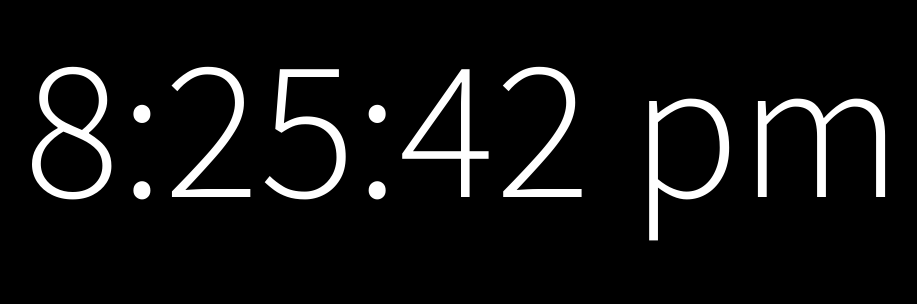
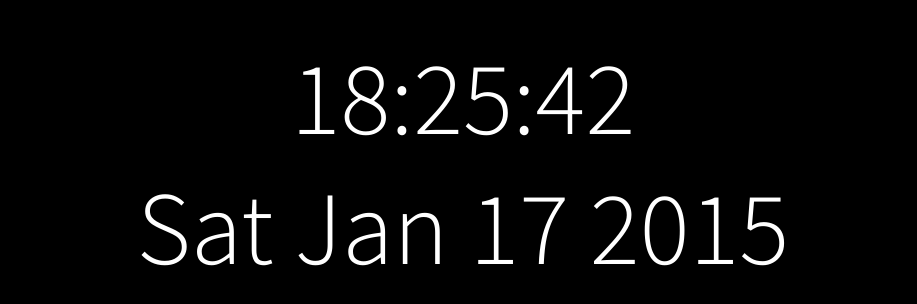
Before and after one commit to mattmolo/MHacksV, a plain HTML site: page modules/time.html in a window 1280 px wide. Shown: the whole page, without its empty margins (177-1094 px from the left). Drawn offline with nearby package versions, Linux system fonts and the light colour scheme.

Commit message:
Changed Time Scalability. Somewhat.

```diff
--- a/grid.json
+++ b/grid.json
@@ -11,7 +11,7 @@
         "width" : "w-one-third",
         "height" : "h-one-fifth",
         "origin": 6,
-        "link": "modules/time.html?fontSize=25em"
+        "link": "modules/time.html?military=on"
     },
 
     "grid3" : {
@@ -19,7 +19,7 @@
         "width" : "w-two-thirds",
         "height" : "h-one-fifth",
         "origin": 7,
-        "link": "modules/time.html?fontSize=20em&military=off"
+        "link": "modules/time.html?military=off"
     },
 
     "grid4" : {
--- a/modules/time.html
+++ b/modules/time.html
@@ -14,6 +14,24 @@
     margin: 0;
     background: black;
     text-align: center;
+    overflow: hidden;
+    padding-top: 0.4em;
+  }
+    .date {
+        display: none;
+    }
+  body {
+    font-size: 6em;
+  }
+  @media (min-width: 351px) {
+        .date {
+            display: block;
+        }
+        body {
+            font-size: 6.5em;
+            padding-top: 0.25em;
+        }
+
     }
 </style>
 <script type="application/javascript">
@@ -33,72 +51,62 @@ function getQueryParams(qs) {
     return params;
 }
 var query = getQueryParams(document.location.search);
-if(!query.fontSize) {
-    query.fontSize = "50em";
-}
-if(!query.military)
-{
-    query.military = "off";
-}
 $(document).ready(function(){
-
-$("body").css("font-size", query.fontSize);
     if(query.military == "off")
     {
         var time = new Date().toTimeString().split(" GMT")[0];
-    if (Number(time.split(":")[0]) > 12)
+        var hours = new Date().getHours();
+        if (hours > 12)
         {
-        time = time.replace("1","")
+            time = time.replace(time.split(":")[0],time.split(":")[0] - 12)
             time = time + " pm"
         }
-    else if (Number(time.split(":")[0]) < 10) {
+        else if (hours < 10) {
             time = time.replace("0","")
             time = time + " am"
+        }
+        else if (hours == 12)
+        {
+            time = time + " pm"
         }
         else {
             time = time + " am"
         }
-    $("body").html(time)
+        $("body").html(time + "<div class='date'>" + (new Date().toDateString()) + "</div>")
     }
     else {
-    $("body").html(new Date().toTimeString().split(" GMT")[0])
+        $("body").html(new Date().toTimeString().split(" GMT")[0] + "<div class='date'>" + (new Date().toDateString()) + "</div>")
     }
-setTimeout(function(){
-    if(isOverflowed()) {
-        $("body").css("font-size", $("body").css("font-size").split("px")[0] / 2 + "px");
-    }
-},100);
+
 setInterval(function(){
     if(query.military == "off")
     {
         var time = new Date().toTimeString().split(" GMT")[0];
-        if (Number(time.split(":")[0]) > 12)
+        var hours = new Date().getHours();
+        if (hours > 12)
         {
-            time = time.replace("1","")
+            time = time.replace(time.split(":")[0],time.split(":")[0] - 12)
             time = time + " pm"
         }
-        else if (Number(time.split(":")[0]) < 10) {
+        else if (hours < 10) {
             time = time.replace("0","")
             time = time + " am"
+        }
+        else if (hours == 12)
+        {
+            time = time + " pm"
         }
         else {
             time = time + " am"
         }
-        $("body").html(time)
+        $("body").html(time + "<div class='date'>" + (new Date().toDateString()) + "</div>")
     }
     else {
-        $("body").html(new Date().toTimeString().split(" GMT")[0])
+        $("body").html(new Date().toTimeString().split(" GMT")[0] + "<div class='date'>" + (new Date().toDateString()) + "</div>")
     }
-    if(isOverflowed()) {
-        $("body").css("font-size", $("body").css("font-size").split("px")[0] / 2 + "px");
-    }
+
 },1000);
 })
-
-function isOverflowed(){
-    var element = $("body")[0]
-    return element.scrollHeight > element.clientHeight || element.scrollWidth > element.clientWidth;
-}
 </script>
 <body>
 
```
Lines whose indentation alone changed are shown as unchanged.
